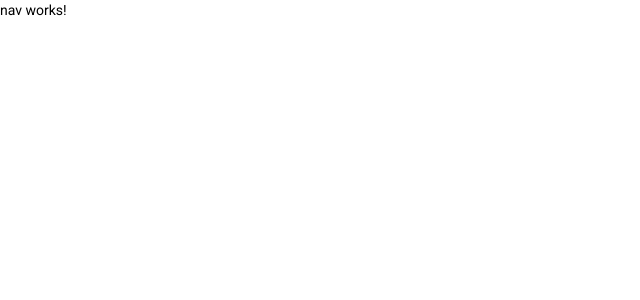
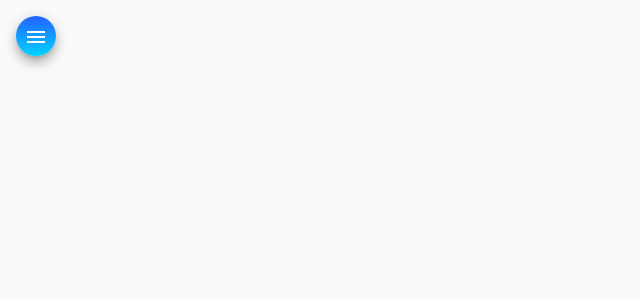
Before and after one commit to gsTavares/helpdesk-web, an Angular app: page / in a window 1280 px wide. Shown: the top 300 px of the page, without its empty margins (0-640 px from the left). Built offline with nearby package versions, Linux system fonts and the light colour scheme.

Commit message:
HTML/CSS para component nav

```diff
--- a/src/app/components/nav/nav.component.css
+++ b/src/app/components/nav/nav.component.css
@@ -0,0 +1,29 @@
+.container {
+    height: 100vh;
+}
+
+.sidenav {
+    width: 13rem;
+    color: white;
+    background: linear-gradient(180deg, rgba(2, 0, 26, 1) 0%, rgba(37, 97, 287, 1) 0%, rgba(0, 212, 255, 1) 100%);
+}
+
+img {
+    width: 100%;
+    height: 7rem;
+    margin: .8rem auto 1rem auto;
+}
+
+.sidenav a {
+    color: white;
+}
+
+.sidenav i {
+    margin-right: 1rem;
+}
+
+.menu {
+    margin: 1rem 0 0 1rem;
+    color: white;
+    background: linear-gradient(180deg, rgba(2, 0, 26, 1) 0%, rgba(37, 97, 287, 1) 0%, rgba(0, 212, 255, 1) 100%);
+}
--- a/src/app/components/nav/nav.component.html
+++ b/src/app/components/nav/nav.component.html
@@ -1 +1,34 @@
-<p>nav works!</p>
+<mat-drawer-container class="container" autosize>
+    <mat-drawer #drawer class="sidenav" mode="side">
+        <img src="assets/img/side-image.svg" alt="Imagem de navegação">
+        <mat-nav-list class="nav-list">
+            <a mat-list-item routerLink="/">
+                <i class="material-icons">home</i>
+                Home
+            </a>
+            <a mat-list-item routerLink="/">
+                <i class="material-icons">account_circle</i>
+                Técnicos
+            </a>
+            <a mat-list-item routerLink="/">
+                <i class="material-icons">person</i>
+                Clientes
+            </a>
+            <a mat-list-item routerLink="/">
+                <i class="material-icons">code</i>
+                GitHub
+            </a>
+            <a mat-list-item routerLink="/">
+                <i class="material-icons">logout</i>
+                Logout
+            </a>
+        </mat-nav-list>
+    </mat-drawer>
+
+    <div class="sidenav-content">
+        <button class="menu mat-elevation-z8" (click)="drawer.toggle()" mat-icon-button>
+            <mat-icon>menu</mat-icon>
+        </button>
+    </div>
+
+</mat-drawer-container>
```
Also changed, not shown: src/assets/img/side-image.svg (added).
